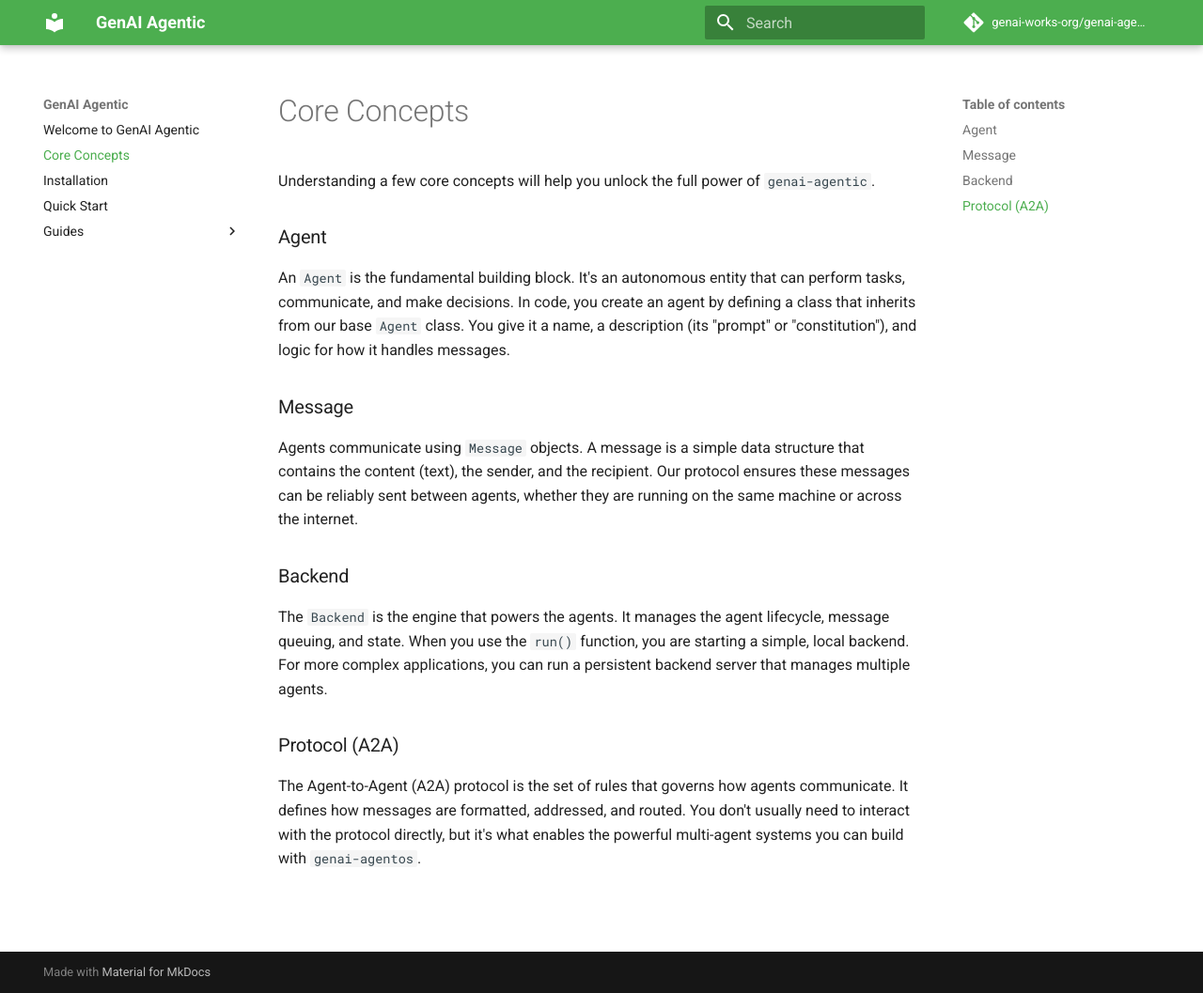
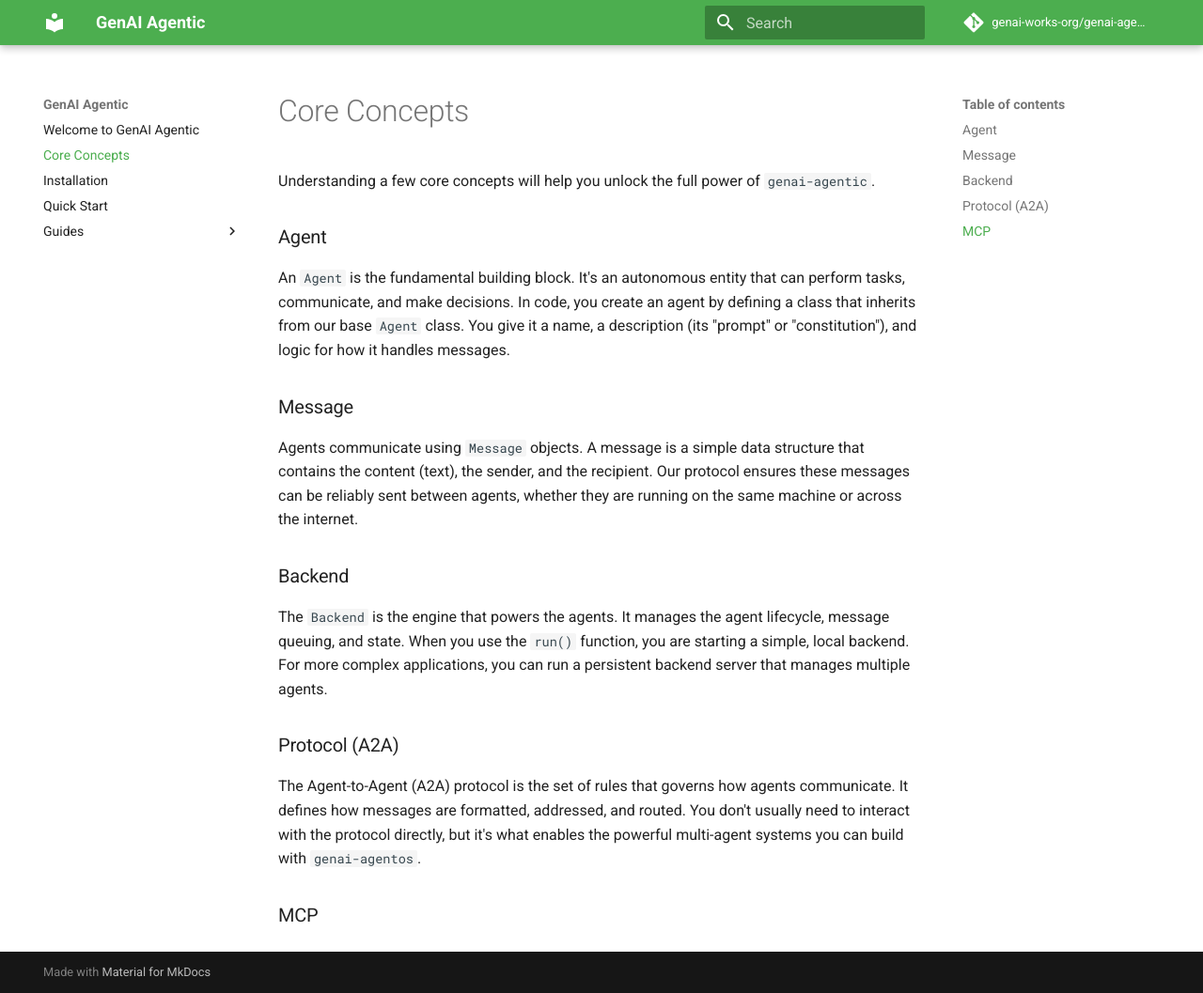
Before and after one commit to laura-genai/agentic-docs, an MkDocs documentation site: the page built from docs/core-concepts.md, in a window 1280 px wide and 1057 px high. Shown: the whole window at 94% size. Built offline with MkDocs 1.6.1 and Material for MkDocs 9.7.7, drawn with Linux system fonts in a browser that asks for light colours; comment, search, counter and statistics services are not loaded.

Commit message:
MCP added

```diff
--- a/docs/core-concepts.md
+++ b/docs/core-concepts.md
@@ -21,3 +21,5 @@ The `Backend` is the engine that powers the agents. It manages the agent lifecyc
 ### Protocol (A2A)
 
 The Agent-to-Agent (A2A) protocol is the set of rules that governs how agents communicate. It defines how messages are formatted, addressed, and routed. You don't usually need to interact with the protocol directly, but it's what enables the powerful multi-agent systems you can build with `genai-agentos`.
+
+### MCP
```
